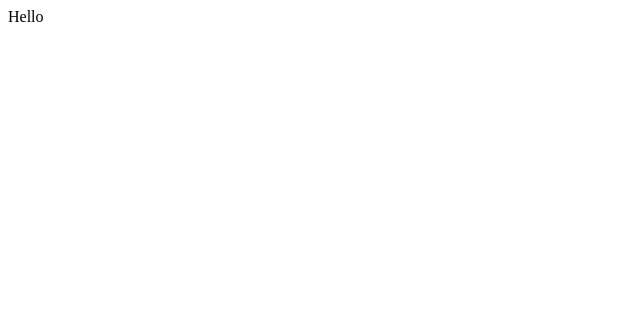
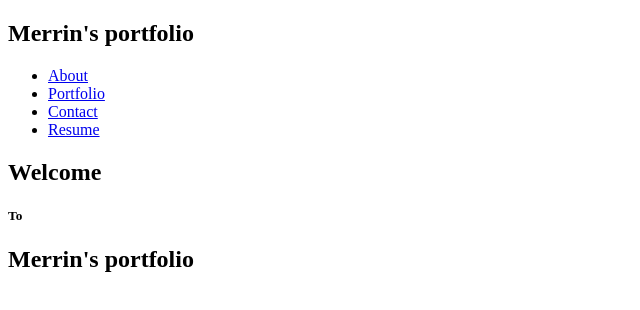
Before and after one commit to Mer2022/React-Portfolio, a React (Create React App) app: page / in a window 1280 px wide. Shown: the top 310 px of the page, without its empty margins (0-640 px from the left). Built offline with nearby package versions, Linux system fonts and the light colour scheme.

Commit message:
added navbar, header,about

```diff
--- a/src/App.js
+++ b/src/App.js
@@ -1,11 +1,26 @@
 
+import React, { useState } from "react";
+import "./App.css";
+import About from "./components/About/About";
 
+import Header from "./components/Header/Header";
+function App() {
+  const [currentTab, handleTabChange] = useState("about");
 
-function App() {
+  // This method is checking to see what the value of `currentTab` is. Depending on the value of currentPage, we return the corresponding component to render.
+  const renderTab = () => {
+    if (currentTab === "About") {
+      return <About/>;
+    }
+  }
+
   return (
-    <div className="App">
-      Hello
-    </div>
+    <>
+    <Header
+        currentTab={currentTab}
+        handleTabChange={handleTabChange}
+      ></Header>
+    </>
   );
 }
 
--- /dev/null
+++ b/src/components/About/About.js
@@ -0,0 +1,28 @@
+import React from "react";
+function About() {
+  return (
+    <section id="about-me" className="my-5 intro">
+      <div class="flex-row">
+        <h1 id="about" className="section-title primary-border">
+          About Me
+        </h1>
+      </div>
+      <div className="flex-row">
+        <div class="intro-info">
+          <p>
+            Hello fellow Coders, my name is Merrin Ajo. I currently reside in Texas.
+            I have an Masters in Business Administration and graduated from Texas Woman's University.
+            I have lived in multiple countries throughout my life and loves to learn and get acclimated to
+            new cultures. I love traveling and have a goal to see one new place every year.  I recently became
+            interested in coding after meeting two brilliant coders from India.  They mentioned about the flexibility
+            they currently have with their jobs as you get to work from home.  Most of us struggled to find a stable career
+            during the Covid 19 pandemic and I felt like going into the Coding space could open up new doors in my life
+            that can lead to a stable career and have the flexibility that I have always dreamed of.
+          </p>
+        </div>
+      </div>
+    </section>
+  );
+}
+
+export default About;
--- /dev/null
+++ b/src/components/Header/Header.js
@@ -0,0 +1,33 @@
+import React from "react";
+import Navbar from "../Navbar/Navbar";
+
+function Header(props) {
+  const { currentTab, handleTabChange } = props;
+
+  return (
+    <div>
+      <section>
+        <header className="flex-row px-1">
+          <div>
+            <h1>Merrin's portfolio</h1>
+          </div>
+          <div>
+            <Navbar
+              currentTab={currentTab}
+              handleTabChange={handleTabChange}
+            ></Navbar>
+          </div>
+        </header>
+      </section>
+      <section class="hero">
+        <div class="home-page">
+          <h2>Welcome</h2>
+          <h5>To</h5>
+          <h1>Merrin's portfolio</h1>
+        </div>
+      </section>
+    </div>
+  );
+}
+
+export default Header;
--- /dev/null
+++ b/src/components/Navbar/Navbar.js
@@ -0,0 +1,64 @@
+
+import React, { useEffect } from 'react';
+import { capitalizeFirstLetter } from '../../utils/helpers';
+
+function Nav(props) {
+  const {
+    currentTab,
+    handleTabChange,
+
+  } = props;
+
+    useEffect(() => {
+      document.title = capitalizeFirstLetter(currentTab.name);
+    }, [currentTab]);
+
+
+  return (
+
+
+    <nav>
+    <ul className="nav nav-tabs">
+      <li className="nav-item">
+          <a
+            href="#about"
+            onClick={() => handleTabChange('About')}
+            className={currentTab === 'About' ? 'nav-link active' : 'nav-link'}
+          >
+            About
+          </a>
+        </li>
+        <li className="nav-item">
+          <a
+            href="#portfolio"
+            onClick={() => handleTabChange('Portfolio')}
+            className={currentTab === 'Portfolio' ? 'nav-link active' : 'nav-link'}
+          >
+            Portfolio
+          </a>
+        </li>
+        <li className="nav-item">
+          <a
+            href="#contact"
+            onClick={() => handleTabChange('Contact')}
+            className={currentTab === 'Contact' ? 'nav-link active' : 'nav-link'}
+          >
+            Contact
+          </a>
+        </li>
+        <li className="nav-item">
+          <a
+            href="#resume"
+            onClick={() => handleTabChange('Resume')}
+            className={currentTab === 'Resume' ? 'nav-link active' : 'nav-link'}
+          >
+            Resume
+          </a>
+        </li>
+    </ul>
+    </nav>
+
+  );
+}
+
+export default Nav;
--- /dev/null
+++ b/src/utils/helpers.js
@@ -0,0 +1,10 @@
+export function capitalizeFirstLetter(string) {
+  if (string) {
+    return string.charAt(0).toUpperCase() + string.slice(1);
+  }
+}
+
+export function validateEmail(email) {
+  var re = /^(([^<>()[\]\\.,;:\s@"]+(\.[^<>()[\]\\.,;:\s@"]+)*)|(".+"))@((\[[0-9]{1,3}\.[0-9]{1,3}\.[0-9]{1,3}\.[0-9]{1,3}\])|(([a-zA-Z\-0-9]+\.)+[a-zA-Z]{2,}))$/;
+  return re.test(String(email).toLowerCase());
+}
```
